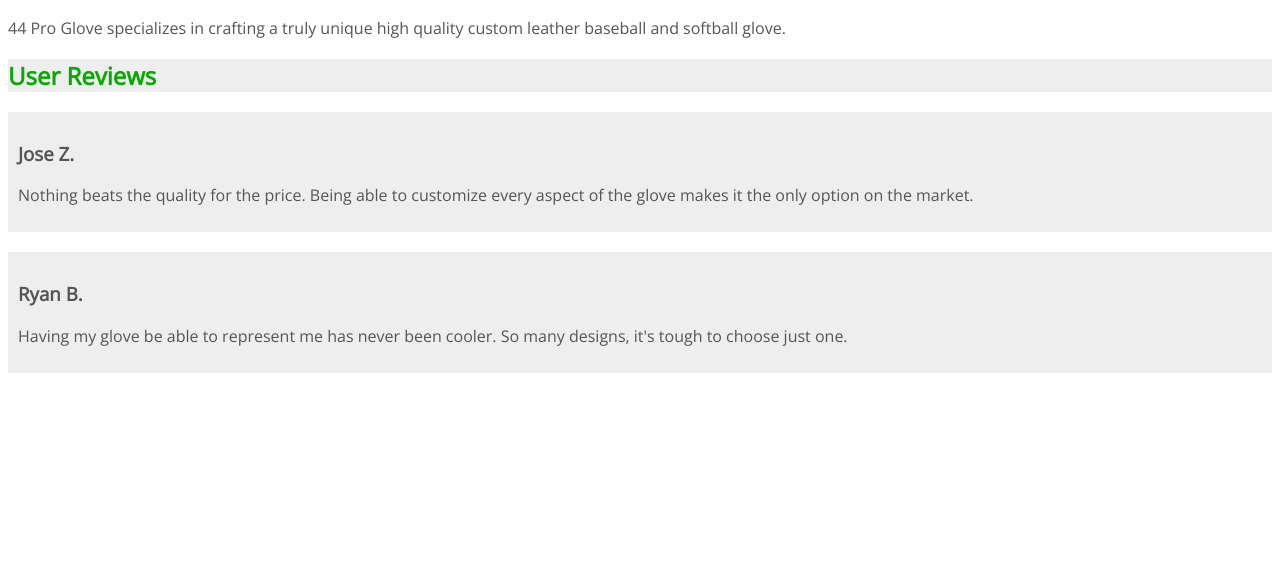
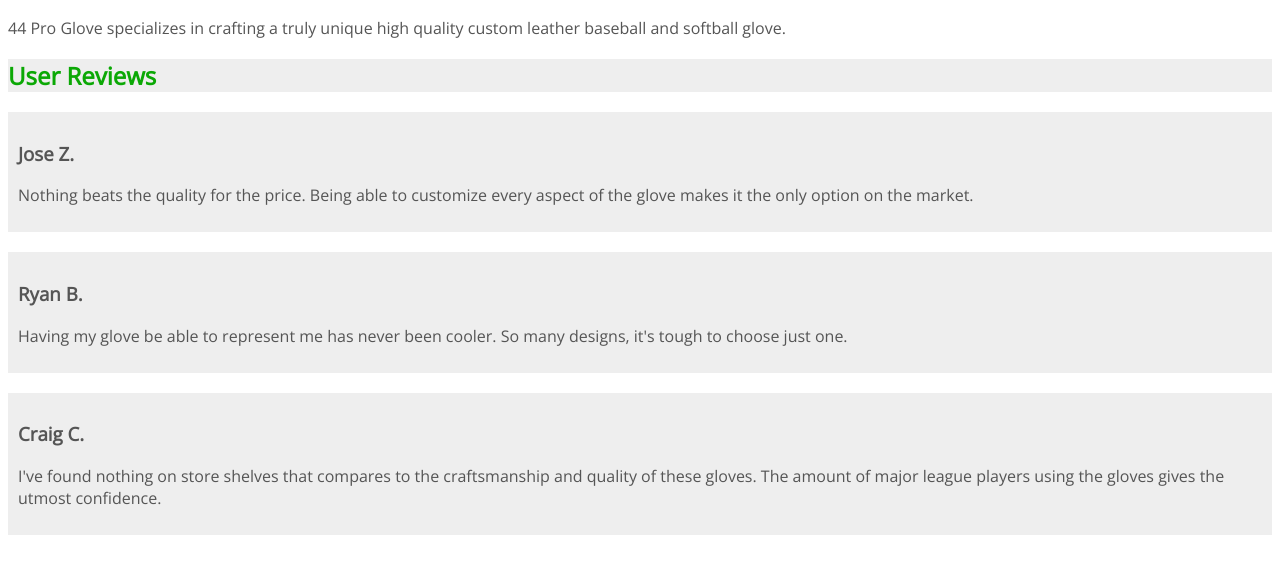
Before and after one commit to zaragojf/jose-zaragoza, a plain HTML site: page activity-3/index.html in a window 1280 px wide. Shown: the part 216-790 px from the top of the page. Drawn offline with nearby package versions, Linux system fonts and the light colour scheme.

Commit message:
Review added

```diff
--- a/activity-3/index.html
+++ b/activity-3/index.html
@@ -30,6 +30,11 @@
                 <h3>Ryan B.</h3>
                 <p>Having my glove be able to represent me has never been cooler. So many designs, it's tough to choose just one.</p>
             </div>
+            <div class="review">
+                <h3>Craig C.</h3>
+                <p>I've found nothing on store shelves that compares to the craftsmanship and quality of these gloves. The amount of major league players using the gloves gives the
+                    utmost confidence.</p>
+            </div>
         </main>
         <footer>
 
```
